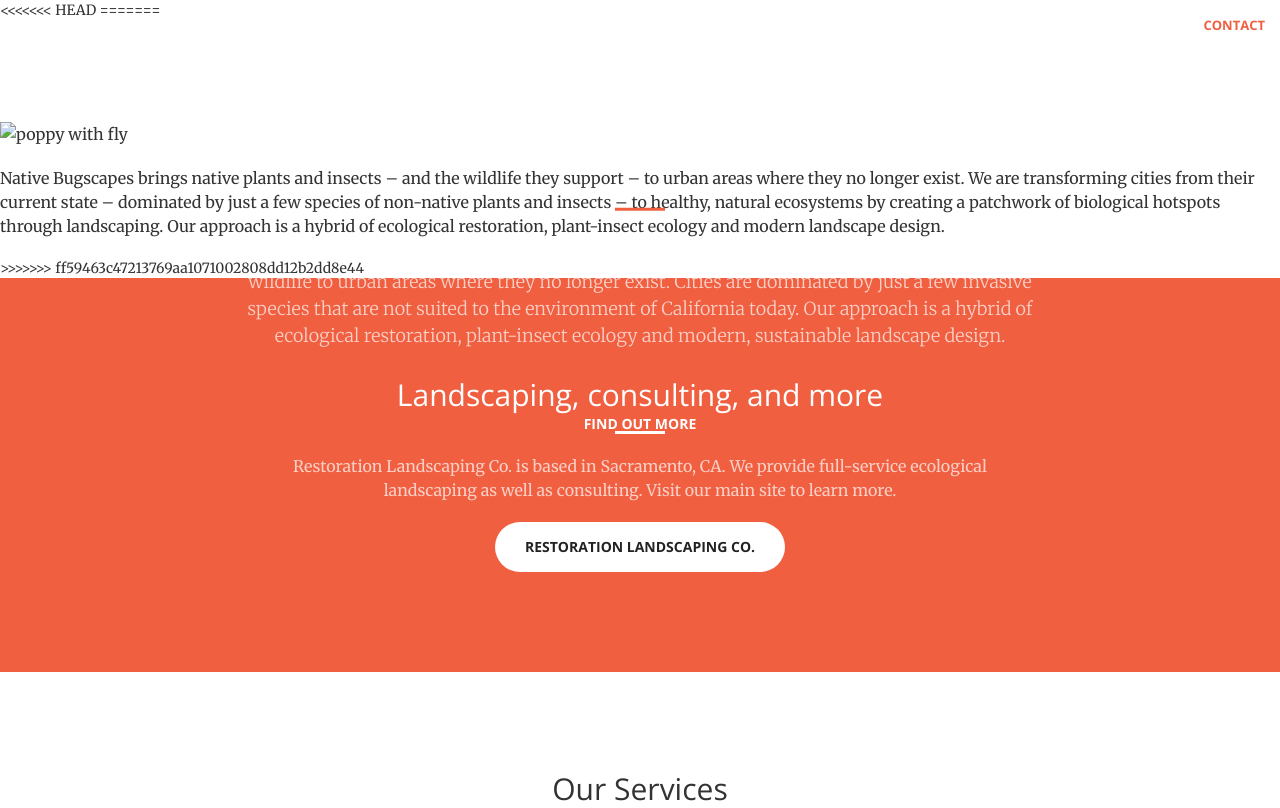
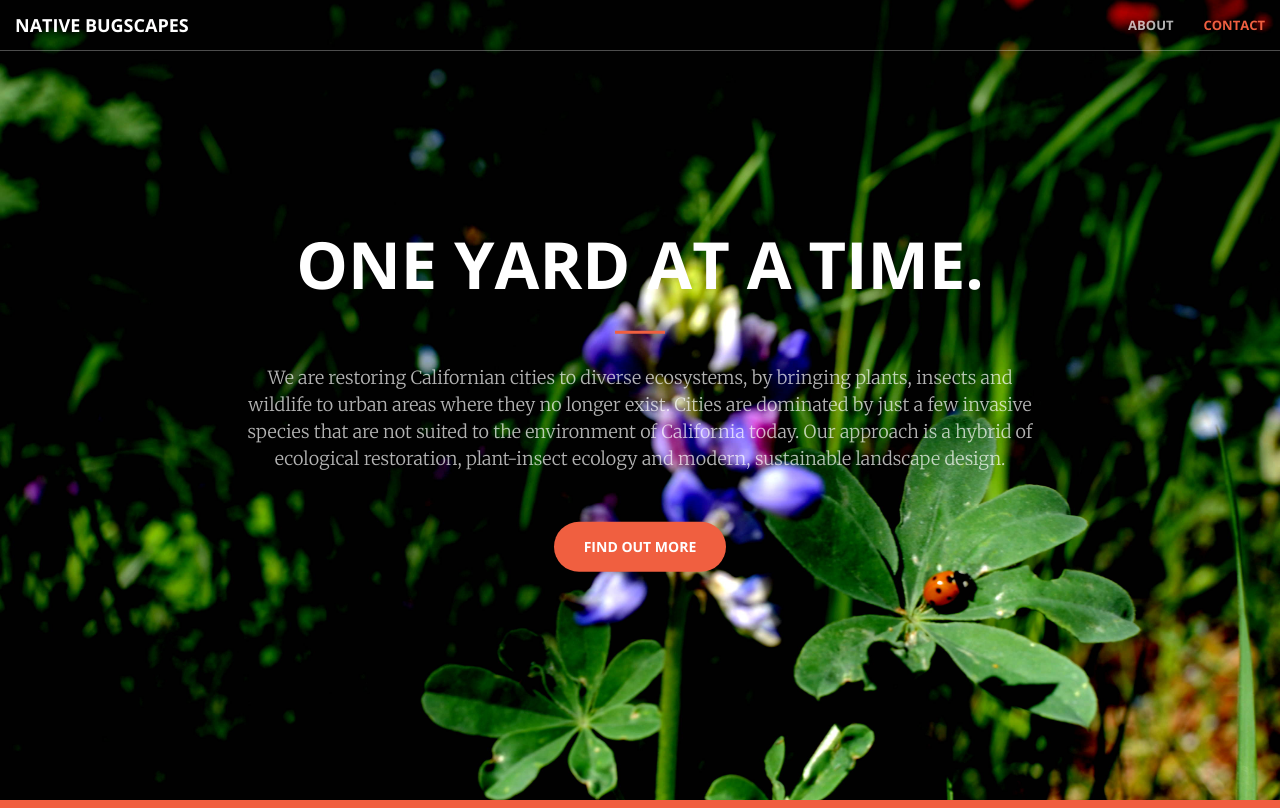
Before and after one commit to blueshiftPDX/bugs, a plain HTML site: page index.html in a window 1280 px wide. Shown: the top 808 px of the page. Drawn offline with nearby package versions, Linux system fonts and the light colour scheme.

Commit message:
Update index.html

```diff
--- a/index.html
+++ b/index.html
@@ -19,15 +19,8 @@
     <link href='http://fonts.googleapis.com/css?family=Merriweather:400,300,300italic,400italic,700,700italic,900,900italic' rel='stylesheet' type='text/css'>
     <link rel="stylesheet" href="font-awesome/css/font-awesome.min.css" type="text/css">
 
-<<<<<<< HEAD
     <!-- Plugin CSS -->
     <link rel="stylesheet" href="css/animate.min.css" type="text/css">
-=======
-    <section class="main-content">
-      <p><img src="bugs/california_poppy_with_fly.JPG" alt="poppy with fly"></p>
-
-<p>Native Bugscapes brings native plants and insects – and the wildlife they support – to urban areas where they no longer exist. We are transforming cities from their current state – dominated by just a few species of non-native plants and insects – to healthy, natural ecosystems by creating a patchwork of biological hotspots through landscaping. Our approach is a hybrid of ecological restoration, plant-insect ecology and modern landscape design. </p>
->>>>>>> ff59463c47213769aa1071002808dd12b2dd8e44
 
     <!-- Custom CSS -->
     <link rel="stylesheet" href="css/creative.css" type="text/css">
```
